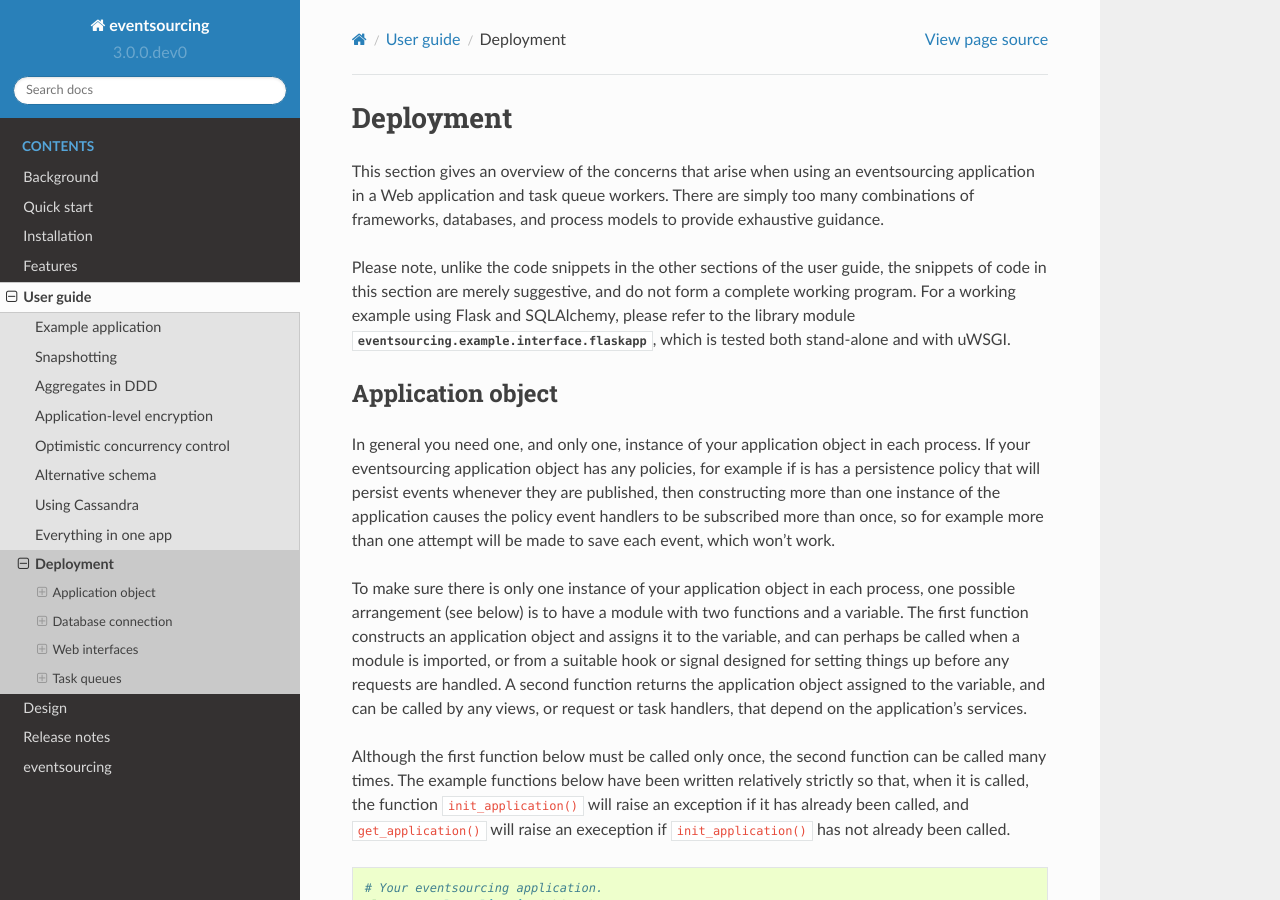
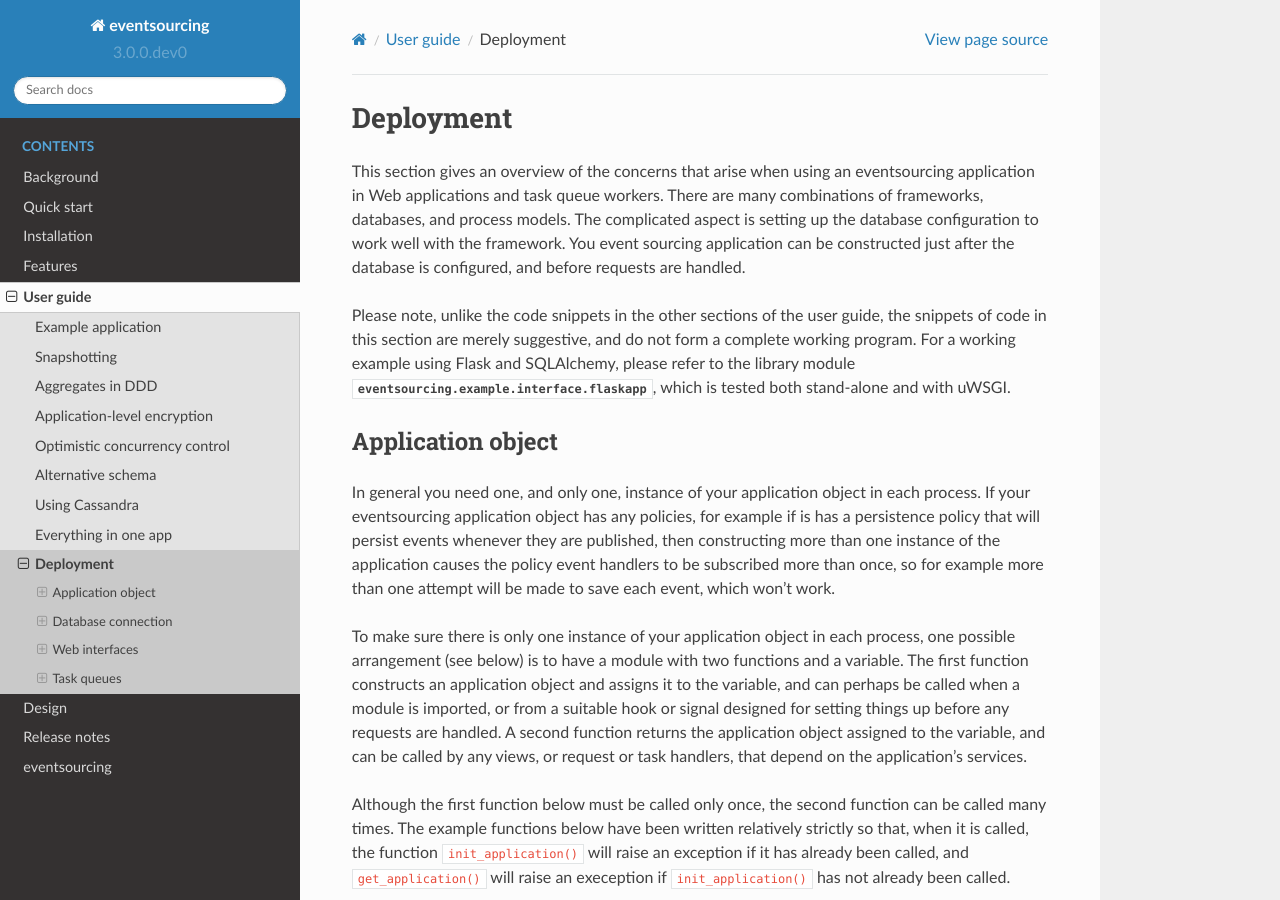
Before and after one commit to pyeventsourcing/eventsourcing, a Sphinx documentation site: the page built from docs/topics/user_guide/wsgi.rst, in a window 1280 px wide and 900 px high. Built offline with Sphinx 7.4.7 and the Read the Docs theme 2.0.0, drawn with Linux system fonts in a browser that asks for light colours; some of the changed text lies outside the part shown.

Commit message:
Adjusted copy.

```diff
--- a/docs/topics/user_guide/wsgi.rst
+++ b/docs/topics/user_guide/wsgi.rst
@@ -3,10 +3,13 @@ Deployment
 ==========
 
 This section gives an overview of the concerns that arise
-when using an eventsourcing application in a Web application
-and task queue workers. There are simply too many combinations of
-frameworks, databases, and process models to provide exhaustive
-guidance.
+when using an eventsourcing application in Web applications
+and task queue workers. There are many combinations of
+frameworks, databases, and process models. The complicated
+aspect is setting up the database configuration to work well
+with the framework. You event sourcing application can be
+constructed just after the database is configured, and before
+requests are handled.
 
 Please note, unlike the code snippets in the other sections of
 the user guide, the snippets of code in this section are merely
@@ -415,4 +418,10 @@ things work across all modes of execution, including your test suite.
 Redis Queue
 -----------
 
+Redis queue workers are quite similar to Celery workers.
+You can call ``get_application()`` from within a job function.
+To fit with the style in the RQ documentation, you could
+perhaps use your eventsourcing application as a context manager,
+just like the Redis connection example.
+
 http://python-rq.org/docs/workers/
```
